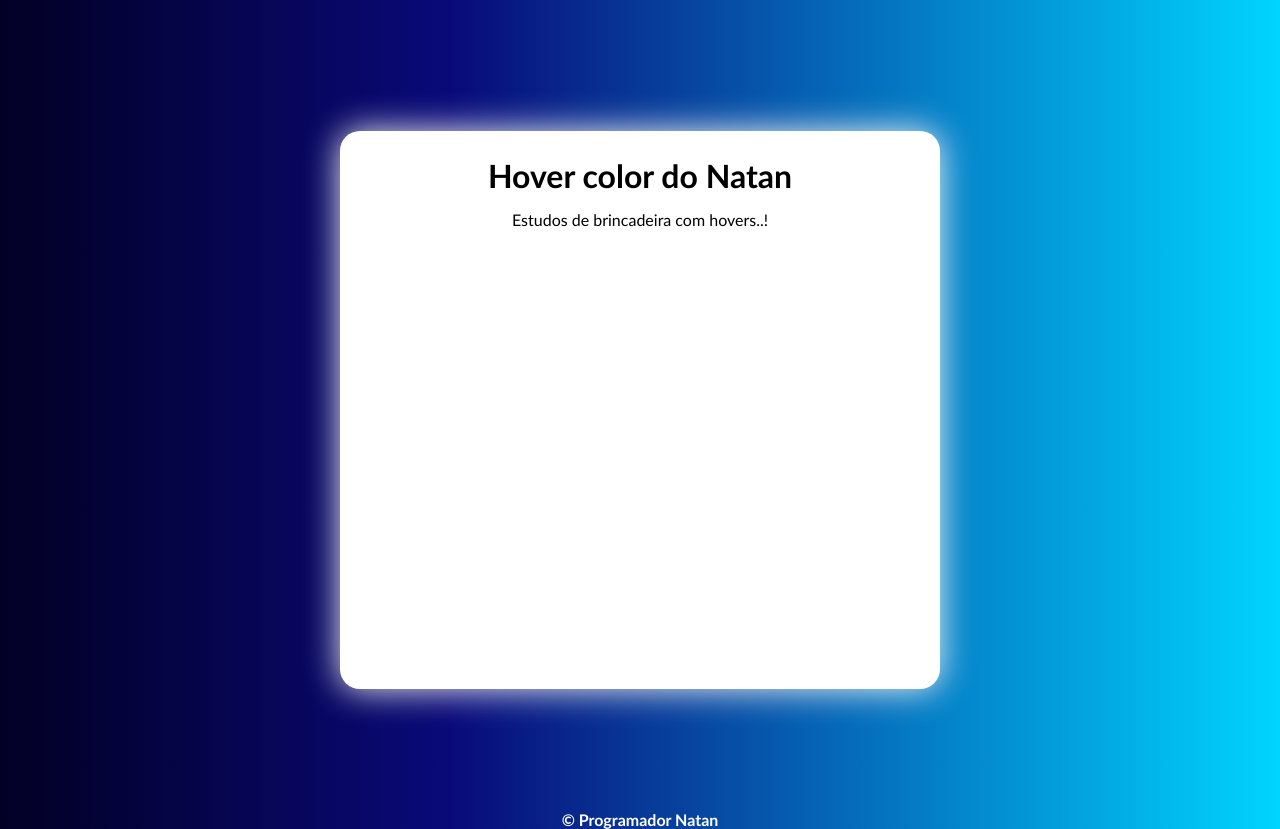
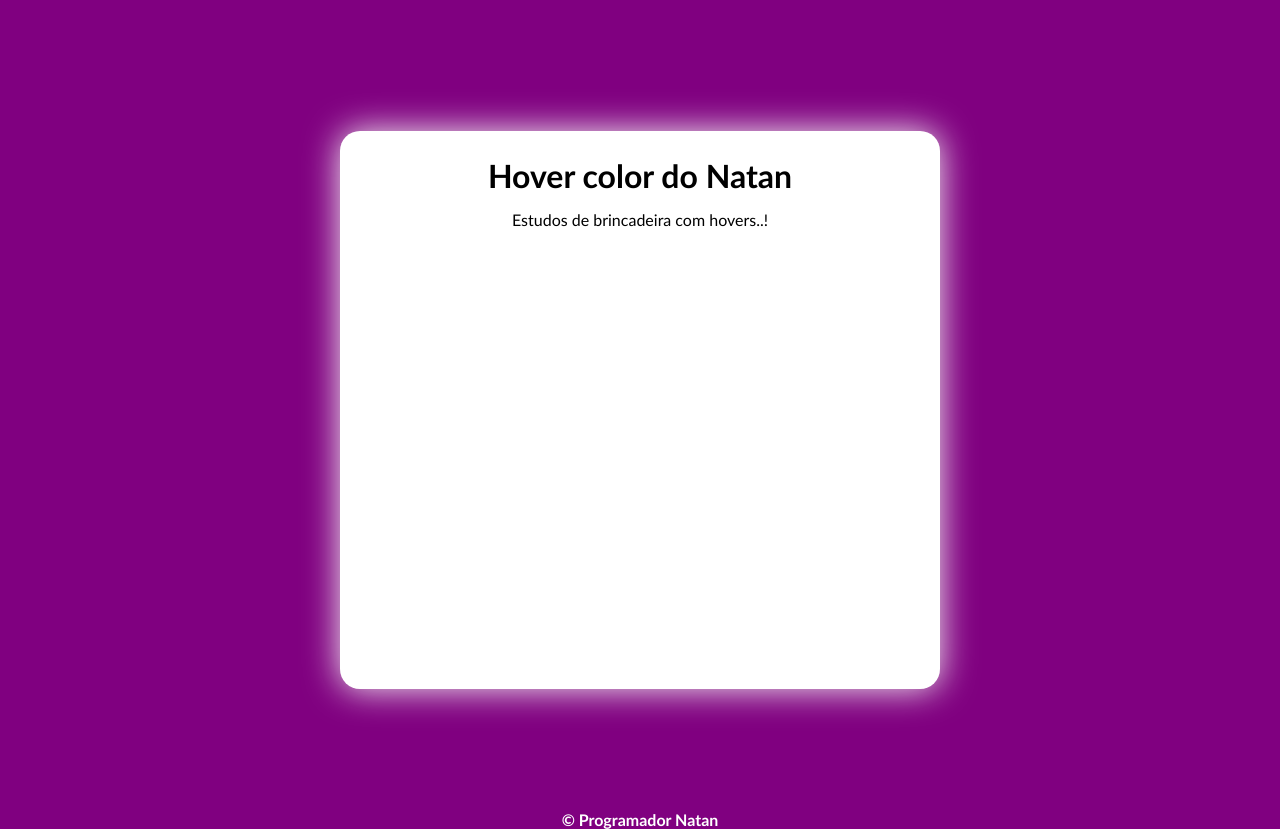
Before and after one commit to Natan-R-santos/Hover_Colors-NatanRCS, a plain HTML site: page index.html in a window 1280 px wide. Both pictures are taken after a click on the button "Purple". Drawn offline with Linux system fonts and the light colour scheme.

Commit message:
Update index.html

```diff
--- a/index.html
+++ b/index.html
@@ -115,6 +115,14 @@ footer{
         &copy; Programador Natan
     </footer>
 </body>
-<script src="script.js">
+<script>
+    const buttons = document.querySelectorAll("button");
+const body = document.body;
+buttons.forEach(btn => {
+    btn.addEventListener("click", () => {
+        body.style.background = btn.innerText.toLowerCase();
+    });
+});
+
 </script>
 </html>
```
